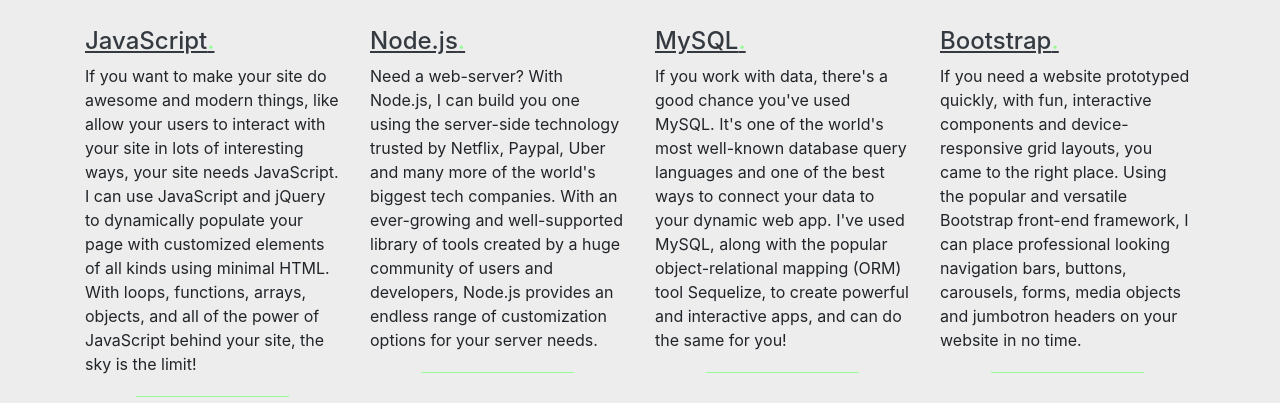
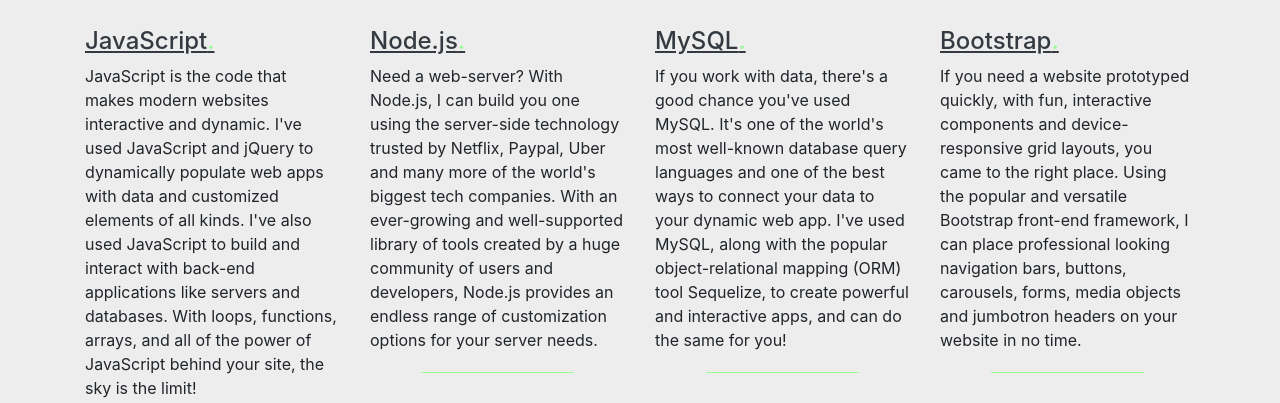
Before and after one commit to rgarzadev/Responsive-Portfolio, a plain HTML site: page index.html in a window 1280 px wide. Shown: the part 397-800 px from the top of the page. Drawn offline with nearby package versions, Linux system fonts and the light colour scheme.

Commit message:
index page update

```diff
--- a/index.html
+++ b/index.html
@@ -57,12 +57,10 @@
       <div class="col-md-3">
         <img class="skill-img center" src="img/jsicon.png" alt="javascript">
         <h4>JavaScript<span class="full-stop">.</span></h4>
-        <p>If you want to make your site do awesome and modern things, like allow your users to interact with your site
-          in lots of interesting ways, your site needs JavaScript. I can use JavaScript and jQuery to dynamically
-          populate
-          your page with customized elements of all kinds using minimal HTML. With loops, functions, arrays, objects,
-          and all of the
-          power of JavaScript behind your site, the sky is the limit!
+        <p>JavaScript is the code that makes modern websites interactive and dynamic. I've used JavaScript and jQuery
+          to dynamically populate web apps with data and customized elements of all kinds. I've also used JavaScript to build and
+          interact with back-end applications like servers and databases. With loops, functions, arrays, and all of
+          the power of JavaScript behind your site, the sky is the limit!
         </p>
         <hr class="hr-size">
       </div>
```
